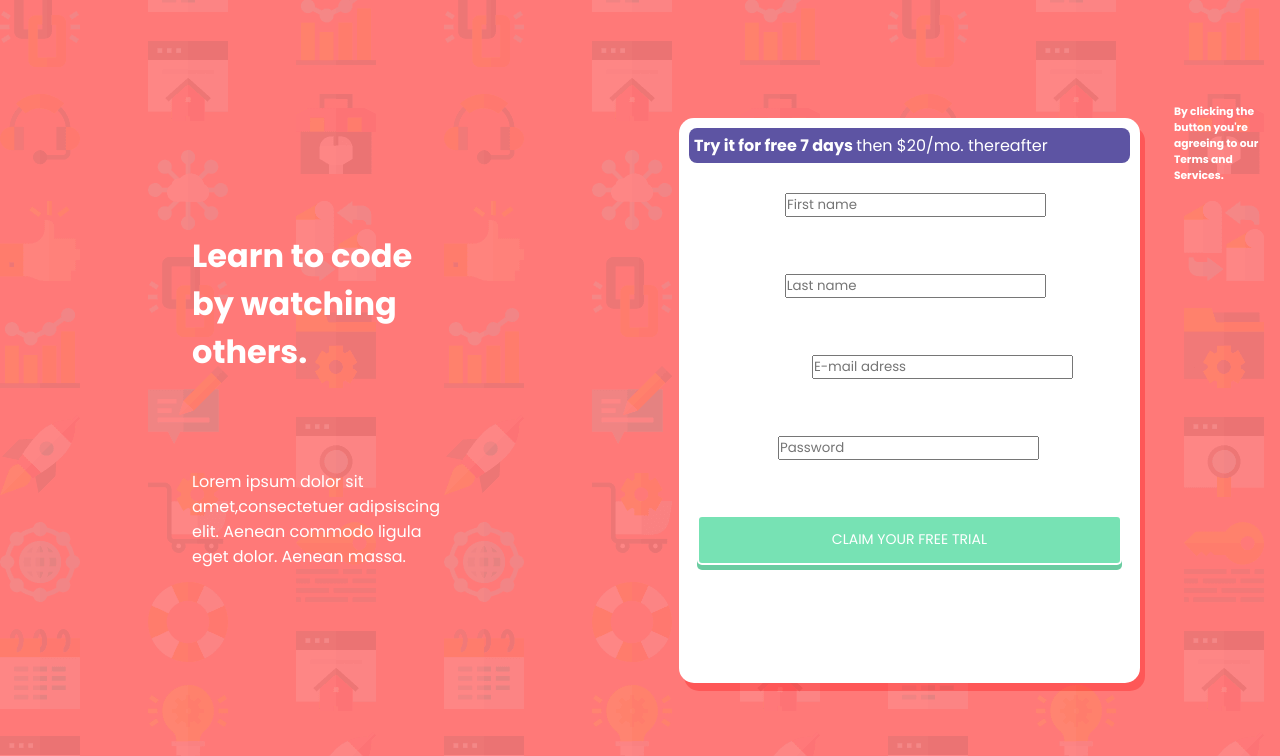
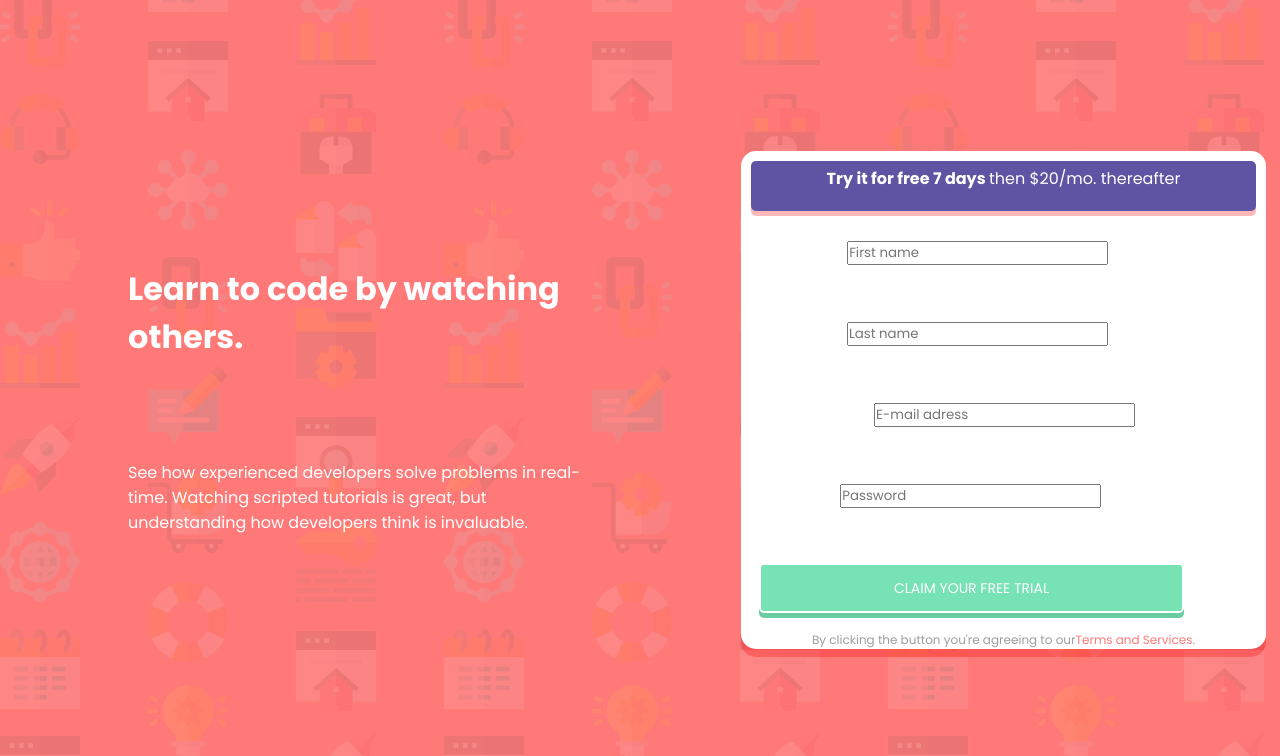
Before and after one commit to devfalcaoo/mentoria-desafio1-opovo, a plain HTML site: page index.html in a window 1280 px wide. Shown: the top 756 px of the page. Drawn offline with Linux system fonts and the light colour scheme.

Commit message:
fix: algumas alterações (footer, etc)

```diff
--- a/index.html
+++ b/index.html
@@ -13,7 +13,7 @@
 
     <div class="titulo_paragrafo">
         <h1>Learn to code by watching others.</h1>
-        <p class="texto_baixo_titulo">Lorem ipsum dolor sit amet,consectetuer adipsiscing elit. Aenean commodo ligula eget dolor. Aenean massa.</p>
+        <p class="texto_baixo_titulo">See how experienced developers solve problems in real-time. Watching scripted tutorials is great, but understanding how developers think is invaluable.</p>
     </div>
 
     <div class="direito_itens">
@@ -59,10 +59,11 @@
                 <button type="submit">CLAIM YOUR FREE TRIAL</button>
         </div>
 
+        <footer>By clicking the button you're agreeing to our <span> Terms and Services</span> .</footer>
+
              </form>
     </div>
 
-        <h6>By clicking the button you're agreeing to our <span>Terms and Services</span>.</h6>
     </div>
 </body>
 </html>
--- a/style.css
+++ b/style.css
@@ -23,17 +23,17 @@ body {
 
 .main {
     display: flex;
-    gap: 20px;
+    gap: 10px;
 }
 
 .titulo_paragrafo {
     display: flex;
-    flex-direction: column;
-    margin: 10% 15%;
+    margin: 10% 10%;
     display: flex;
     align-items: center;
     justify-content: space-between;
     flex-flow: column;
+    text-align: left;
 }
 
 .paragrafo_roxo{
@@ -41,21 +41,20 @@ body {
     border: 2px;
     padding: 5px;
     background-color: #5D54A3;
-    border-radius: 8px;
+    border-radius: 5px;
+    box-shadow: 0px 5px 0px #FB010147;
+    width: 505px;
+    height: 50px;
+    text-align: center;
 }
 
 .direito_itens {
     background-color: #FFFFFF ;
     border-radius: 15px;
-    box-shadow: 5px 8px 0px #FB010147;
+    box-shadow: 0px 8px 0px #FB010147;
     margin: 14px;
     max-width: 600px;
-    width: 400px;
     opacity: 1;
-    top: 160px;
-    left: 650px;
-    width: 505px;
-    height: 565px;
 }
 
 .header {
@@ -116,6 +115,18 @@ body {
     height: 50px;
 }
 
+footer {
+    display: flex;
+    justify-content: center;
+    align-items: flex-end;
+    color: #9D9D9D;
+    font: normal normal normal 12px/18px "Poppins", sans-serif;
+}
+
+span {
+    color:#ff7978;
+}
+
 /* Error and success messages */
 .form-control.success input {
     border-color: #2ecc71;
```
